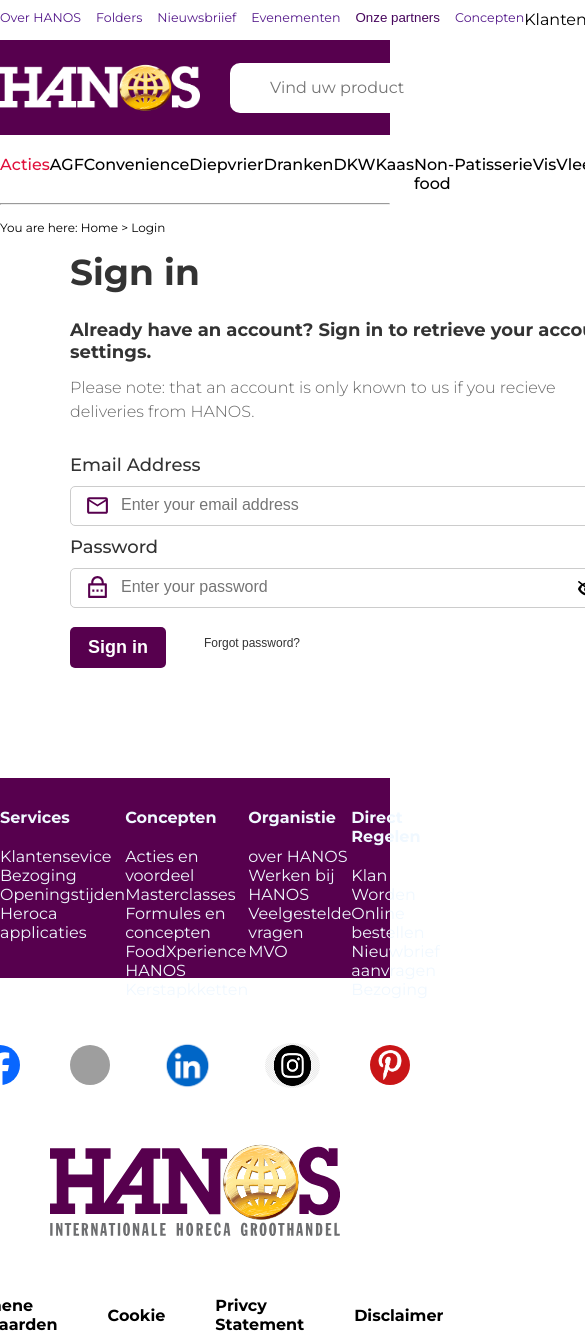
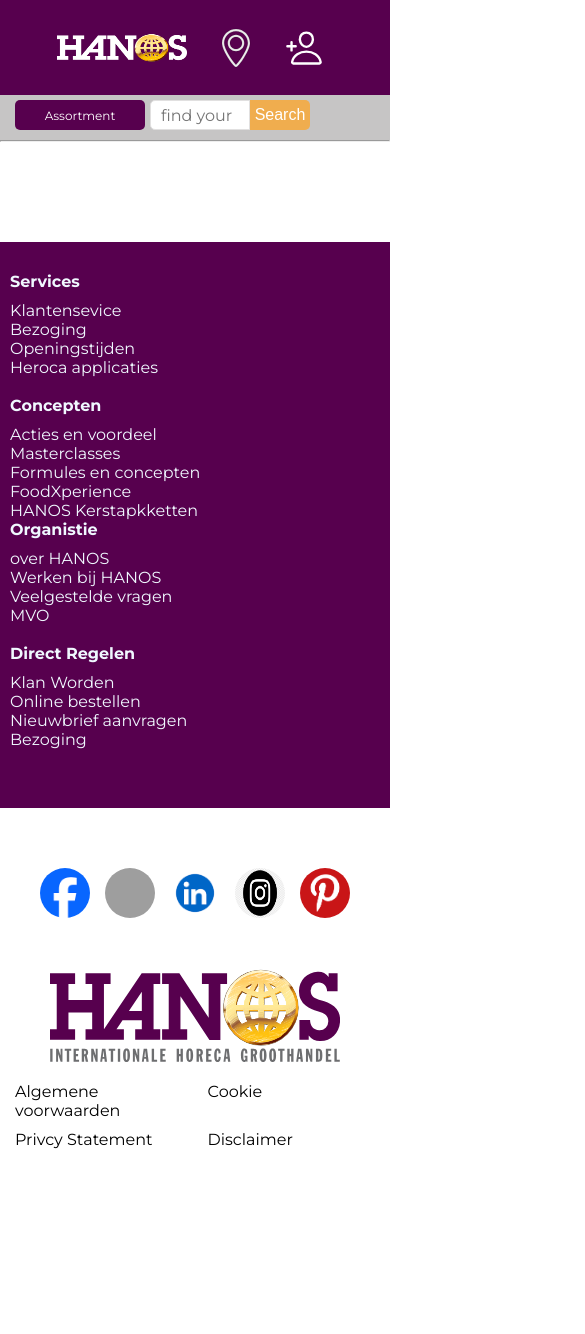
Before and after one commit to khodzz/hanos, a React (Vite) app: page /login in a window 390 px wide. Shown: the top 1334 px of the page, 585 px wide, since content can reach past the window. After the commit the page ends 1149 px from the top, so only its background shows below. Built offline with nearby package versions, Linux system fonts and the light colour scheme; grey boxes are pictures that could not be loaded; a web font is replaced by a local one.

Commit message:
adaptive-header-footer

```diff
--- a/src/components/Footer/Footer.jsx
+++ b/src/components/Footer/Footer.jsx
@@ -11,7 +11,7 @@
   return (
     <footer className="footer">
       <div className="footer__background">
-        <div className="container">
+        <div className="container footer__container">
           <div className="footer__row">
             <div className="footer__col">
               <ul className="footer__col_ul">
@@ -43,7 +43,7 @@
               </ul>
             </div>
             <div className="footer__col">
-              <ul className="footer__col_ul">
+              <ul className="footer__col__ul">
                 <li className="ul__li">
                   <a className="li__link" href="">
                     Concepten
@@ -137,50 +137,40 @@
           </div>
         </div>
       </div>
-      <div className="footer__container">
+      <div className="footer__container2">
         <div className="row">
           <img
-            width={40}
-            height={40}
             src={facebook}
             alt=""
             className="col-img"
           />
           <img
-            width={40}
-            height={40}
             src={youtube}
             alt=""
             className="col-img"
           />
           <img
-            width={55}
-            height={55}
             src={linkedin}
             alt=""
             className="col-img"
           />
           <img
-            width={55}
-            height={45}
             src={instagram}
             alt=""
             className="col-img"
           />
           <img
-            width={40}
-            height={40}
             src={pinterest}
             alt=""
             className="col-img"
           />
         </div>
         <img width={290} src={logo} alt="" />
-        <div className="row">
-          <h4 className="info">Algemene voorwaarden</h4>
-          <h4 className="info">Cookie</h4>
-          <h4 className="info">Privcy Statement</h4>
-          <h4 className="info">Disclaimer</h4>
+        <div className="footer__row2">
+          <h4 className="footer__info">Algemene voorwaarden</h4>
+          <h4 className="footer__info">Cookie</h4>
+          <h4 className="footer__info">Privcy Statement</h4>
+          <h4 className="footer__info">Disclaimer</h4>
         </div>
       </div>
     </footer>
--- a/src/components/Footer/Footer.scss
+++ b/src/components/Footer/Footer.scss
@@ -1,4 +1,4 @@
-.footer__container {
+    .footer__container2 {
       margin: 0 auto;
       max-width: 1450px;
       display: flex;
@@ -11,7 +11,6 @@
       background: #57004e;
     }
     .footer__row {
-  height: 200px;
       width: 100%;
       padding: 30px 60px 0 0;
       display: flex;
@@ -34,4 +33,40 @@
     .col-img {
       border-radius: 50%;
       margin: 0 0 50px 0;
+      width: 50px;
+      height: 50px;
     }
+
+    @media (max-width:900px) {
+      .footer__container{
+        display: block;
+      }
+      .footer__row{
+        display: grid;
+        grid-template-rows: repeat(4,4fr);
+        padding-left: 10px ;
+        padding-bottom: 40px;
+      }
+      .footer__col{
+        display: flex;
+        flex-direction: column;
+        gap: 10px;
+      }
+      .ul__li:first-child {
+        margin-bottom: 10px;
+        font-weight: 600;
+      }
+      .row{
+        gap: 15px;
+      }
+      .footer__row2{
+        display: grid;
+        grid-template-columns: repeat(2,2fr);
+        gap: 10px;
+        padding-left: 15px;
+        padding-top: 20px;
+      }
+      .footer__info{
+        font-weight: 400;
+      }
+    }
--- a/src/components/Header/Header.jsx
+++ b/src/components/Header/Header.jsx
@@ -6,16 +6,6 @@
 import { IoPersonAddOutline } from "react-icons/io5";
 
 const Header = () => {
-  // состояние для отслеживания, открыто ли меню
-  const [isOpen, setIsOpen] = useState(false);
-
-  // Функция для переключения меню
-  const toggleMenu = () => {
-    setIsOpen(!isOpen);
-  };
-
-  const options = [""];
-
   return (
     <header className="header">
       <div className="container">
@@ -23,78 +13,23 @@
           <div className="header__nav_left-side">
             <ul className="first-ul">
               <li className="header__nav_link">
-                <a href="">Over HANOS</a>
+                <a href="">About HANOS</a>
               </li>
               <li className="header__nav_link">
-                <a href="">Folders</a>
-              </li>
-              <li className="header__nav_link">
-                <a href="">Nieuwsbriief</a>
-              </li>
-              <li className="header__nav_link">
-                <a href="">Evenementen</a>
-              </li>
-
-              {/* Исправлено: кнопка */}
-              <button onClick={toggleMenu} className="dropdown-button">
-                Onze partners
-              </button>
-
-              {/* Условный рендеринг меню */}
-              {isOpen && (
-                <ul className="dropmenu">
-                  <li className="dropdownmenu-link">
-                    <a href="">Fourcroy Nederland</a>
-                  </li>
-                  <li className="dropdownmenu-link">
-                    <a href="">Gastroloods</a>
-                  </li>
-                  <li className="dropdownmenu-link">
-                    <a href="">Jan van As Versvishandel</a>
-                  </li>
-                  <li className="dropdownmenu-link">
-                    <a href="">Kaja Interieurs</a>
-                  </li>
-                  <li className="dropdownmenu-link">
-                    <a href="">Studio Senses</a>
-                  </li>
-                  <li className="dropdownmenu-link">
-                    <a href="">Van der Zee horecaslager</a>
-                  </li>
-                  <li className="dropdownmenu-link">
-                    <a href="">Ebo van den Bor</a>
-                  </li>
-                  <li className="dropdownmenu-link">
-                    <a href="">HANOS Shop</a>
-                  </li>
-                  <li className="dropdownmenu-link">
-                    <a href="">Van Gestel Grootkeukentechniek</a>
-                  </li>
-                  <li className="dropdownmenu-link">
-                    <a href="">HANOS Kerstpakketten</a>
-                  </li>
-                  <li className="dropdownmenu-link">
-                    <a href="">Distrivers</a>
-                  </li>
-                </ul>
-              )}
-
-              <li className="header__nav_link">
-                <a href="">Concepten</a>
+                <a href="">Our partners</a>
               </li>
             </ul>
           </div>
 
           <div className="header__nav_right-side">
             <ul className="header__nav_right-side_ul">
-              <li>Klantenservice</li>
-              <li>Inloggen</li>
+              <li>Customer Service</li>
+              <li>Login</li>
               <li>
                 <label className="nl">
                   <select name="selectedFruit">
-                    <option value="nl">nl</option>
-                    <option value="en">en</option>
-                    <option value="dt">dt</option>
+                    <option value="nl">en</option>
+                    <option value="en">ru</option>
                   </select>
                 </label>
               </li>
@@ -105,6 +40,7 @@
       <div className="top">
         <div className="containers">
           <div className="cont">
+
             <div className="logo-searcher">
               <img className="logo" src={logo} alt="" />
               <label className="search_btn">
@@ -113,11 +49,11 @@
                   type="search"
                   placeholder="Vind uw product"
                 />
-                <button className="search-btn">Zoeken</button>
+                <button className="search-btn">Search</button>
               </label>
             </div>
 
-            <div className="info">
+            <div className="header__info">
               <div className="locations">
                 <img className="location__img" src={locationImg} alt="" />
                 <a className="location__link" href="">
@@ -142,25 +78,41 @@
           </div>
         </div>
       </div>
+
+      <div className="ass-searcher">
+
+        <div className="assertiments">
+          Assortment
+        </div>
+
+        <label className="ass-searcher__search_btn">
+          <input
+            className="ass-searcher__search"
+            type="search"
+            placeholder="find your product"
+          />
+          <button className="search-btn">Search</button>
+        </label>
+      </div>
+      <hr className="phone-hr" />
+
       <div className="container contaner-bottom">
         <ul className="ul_bottom">
           <li id="first" className="li_bottom">
-            Acties
+            Promotions
           </li>
-          <li className="li_bottom">AGF</li>
+          <li className="li_bottom">Vegetables & fruit</li>
           <li className="li_bottom">Convenience</li>
-          <li className="li_bottom">Diepvrier</li>
-          <li className="li_bottom">Dranken</li>
-          <li className="li_bottom">DKW</li>
-          <li className="li_bottom">Kaas</li>
+          <li className="li_bottom">Frozen</li>
+          <li className="li_bottom">Beverages</li>
+          <li className="li_bottom">Dry grocerice</li>
+          <li className="li_bottom">Cheese</li>
           <li className="li_bottom">Non-food</li>
           <li className="li_bottom">Patisserie</li>
-          <li className="li_bottom">Vis</li>
-          <li className="li_bottom">Vlees</li>
-          <li className="li_bottom">Wild & Gevogelte</li>
-          <li className="li_bottom">Zuivel & ei</li>
-          <li className="li_bottom">Uitgelicht</li>
-          <li className="li_bottom">FoodXperience</li>
+          <li className="li_bottom">Fish</li>
+          <li className="li_bottom">Meat</li>
+          <li className="li_bottom">Game & poultry</li>
+          <li className="li_bottom">dairy & egg</li>
         </ul>
       </div>
       <hr />
--- a/src/components/Header/header.scss
+++ b/src/components/Header/header.scss
@@ -28,37 +28,9 @@
 .header__nav_link:hover {
   text-decoration: underline;
 }
-.dropdown-button {
-  background: none;
-  border: none;
-  color: rgb(71, 6, 93);
-}
-.dropdown-button:hover {
-  text-decoration: underline;
-}
-.dropmenu {
-  position: absolute;
-  background: #fff;
-  width: 350px;
-  height: 30px;
-}
-.dropdown-button {
-  cursor: pointer;
-}
-.dropmenu {
-  position: absolute;
-  left: 420px;
-  top: 23px;
-}
-.dropdownmenu-link {
-  width: 100%;
-  height: 100%;
-  color: rgb(105, 4, 138);
-  font-size: 14px;
-}
 .header__nav_right-side_ul {
   display: flex;
-  gap: 15px;
+  gap: 25px;
 }
 .top {
   display: flex;
@@ -69,6 +41,7 @@
 .logo-searcher {
   display: flex;
   align-items: center;
+  gap: 20px;
 }
 .logo {
   width: 200px;
@@ -82,9 +55,9 @@
 }
 .search {
   width: 400px;
-  height: 50px;
+  height: 40px;
   padding: 10px;
-  border-radius: 10px 0 0 10px;
+  border-radius: 5px 0 0 5px;
   outline: 0;
   border: 0;
   font-style: italic;
@@ -92,16 +65,16 @@
   padding-left: 40px;
 }
 .search-btn {
-  width: 70px;
-  height: 50 px;
+  width: 90px;
+  height: 40 px;
   background: #f0ad4e;
   border: none;
   font-size: 16px;
   color: #fff;
-  border-radius: 0 10px 10px 0;
+  border-radius: 0 5px 5px 0;
   margin-right: 200px;
 }
-.info {
+.header__info {
   display: flex;
   gap: 30px;
 }
@@ -159,7 +132,7 @@
 }
 .li_bottom {
   font-weight: 500;
-  padding-top: 20px;
+  padding-top: 10px;
 }
 #first {
   color: #e0103c;
@@ -167,6 +140,8 @@
 
 hr {
   margin-top: 10px;
+  height: 2px;
+  background-color: #ccc;
 }
 
 .icons {
@@ -175,3 +150,91 @@
   height: 60px;
   margin-right: 10px;
 }
+
+@media (max-width:900px) {
+    .nav-top{
+      display: none;
+    }
+    .container{
+        display: none;
+    }
+    .user-admin-add_link {
+        display: none;
+    }
+    .user-admin-add_link_span {
+        display: none;
+    }
+    .icons {
+        color: rgb(255, 255, 255);
+        width: 38px;
+        height: 60px;
+        margin-right: 10px;
+    }
+    hr{
+        display: none;
+    }
+    .location__link{
+        display: none;
+    }
+    .li_bottom{
+        display: none;
+    }
+    .search_btn{
+        display: none;
+    }
+    .logo{
+        width: 130px;
+        height: 30px;
+    }
+    .ass-searcher{
+        width: 100%;
+        height: 45px;
+        display: grid;
+        grid-template-columns: repeat(2,2fr);
+        // display: flex;
+        // align-items: center;
+        padding: 5px;
+        gap: 5px;
+        // gap: 10px;
+        background: #c6c5c5;
+    }
+    .assertiments{
+        background:#57004e ;
+        width: 130px;
+        height: 30px;
+        border-radius: 5px;
+        display: flex;
+        align-items: center;
+        justify-content: center;
+        color: #fff;
+        margin-left: 10px;
+        font-size: 12px;
+    }
+    .ass-searcher__search_btn{
+        display: flex;
+    }
+    .ass-searcher__search{
+        width: 100px;
+        height: 30px;
+        border-radius: 5px 0 0 5px;
+        outline: 0;
+        border: 0.1px solid #e1e0e0;
+        font-style: italic;
+        font: inherit;
+        padding-left: 10px;
+    }
+    .search-btn{
+        width: 60px;
+        height: 30px;
+    }
+    .phone-hr{
+        display: block;
+        margin: 0;
+    }
+}
+
+@media (min-width:900px) {
+    .ass-searcher{
+     display: none;
+    }
+}
--- a/src/pages/Home/Home.jsx
+++ b/src/pages/Home/Home.jsx
@@ -1,8 +1,10 @@
 import React from "react";
 
 const Home = () => {
-  return <div>asdasd
-    lorem1000
+  return <div>
+    <br />
+    <br />
+    <br />
   </div>;
 };
 
```
Lines whose indentation alone changed are shown as unchanged.
